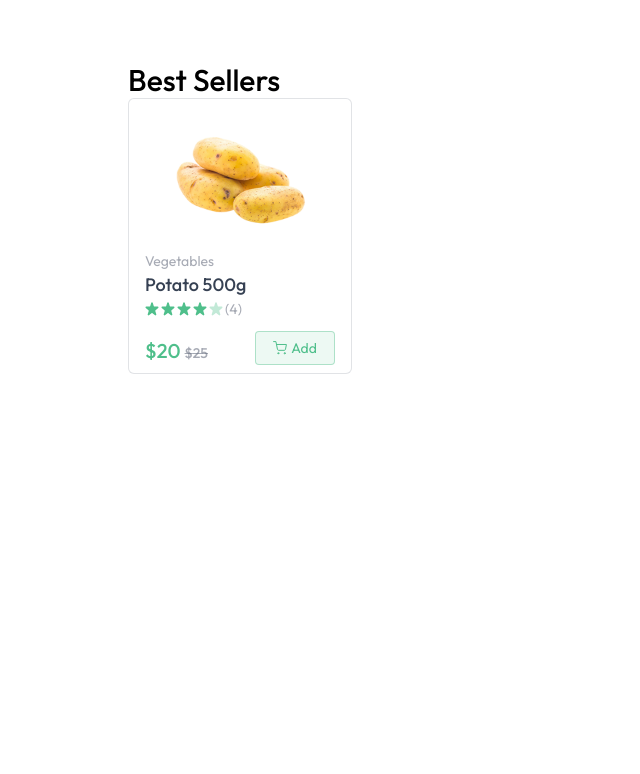
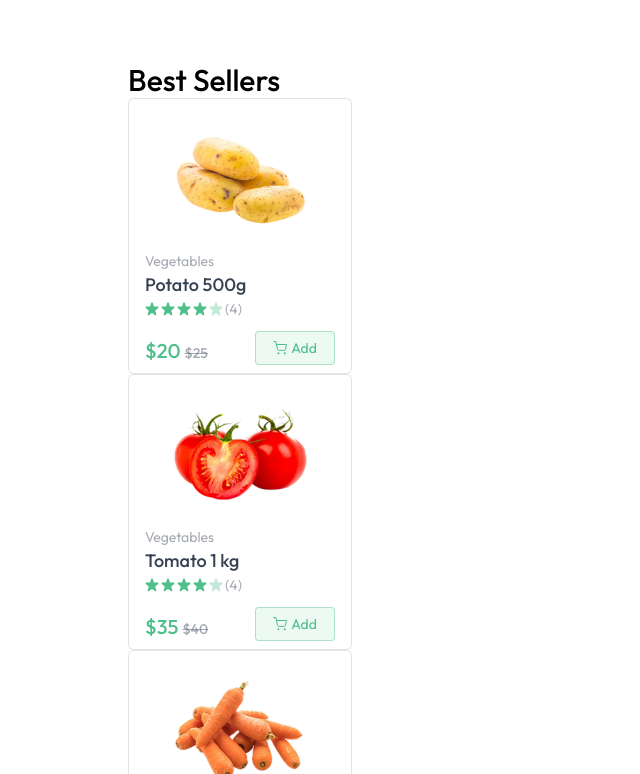
Before and after one commit to leemutai/GreenGro, a React (Vite) app in the folder client/: page / in a window 1280 px wide. Shown: the part 806-1580 px from the top of the page, without its empty margins (0-640 px from the left). Before the commit the page ends 1180 px from the top, so only its background shows below. Built offline with nearby package versions, Linux system fonts and the light colour scheme.

Commit message:
add BestSeller section with top 5 in-stock products     Created BestSeller component displaying products from global context     Filtered and limited products to top 5 in-stock items     Improved button interactivity in ProductCard with cursor-pointer fix

```diff
--- a/client/src/components/BestSeller.jsx
+++ b/client/src/components/BestSeller.jsx
@@ -8,7 +8,12 @@ const BestSeller = () => {
     <div className="mt-16">
       <p className="text-2xl md:text-3xl font-medium">Best Sellers</p>
       <div>
-        <ProductCard product={products[0]} />
+        {products
+          .filter((product) => product.inStock)
+          .slice(0, 5)
+          .map((product, index) => (
+            <ProductCard key={index} product={product} />
+          ))}
       </div>
     </div>
   );
--- a/client/src/components/ProductCard.jsx
+++ b/client/src/components/ProductCard.jsx
@@ -50,7 +50,7 @@ const ProductCard = ({ product }) => {
             >
               {!cartItems[product._id] ? (
                 <button
-                  className="flex items-center justify-center gap-1 bg-primary/10 border border-primary/40 md:w-[80px] w-[64px] h-[34px] rounded  "
+                  className="flex items-center justify-center gap-1 bg-primary/10 border border-primary/40 md:w-[80px] w-[64px] h-[34px] rounded cursor-pointer  "
                   onClick={() => addToCart(product._id)}
                 >
                   <img src={assets.cart_icon} alt="cart_icon" />
```
